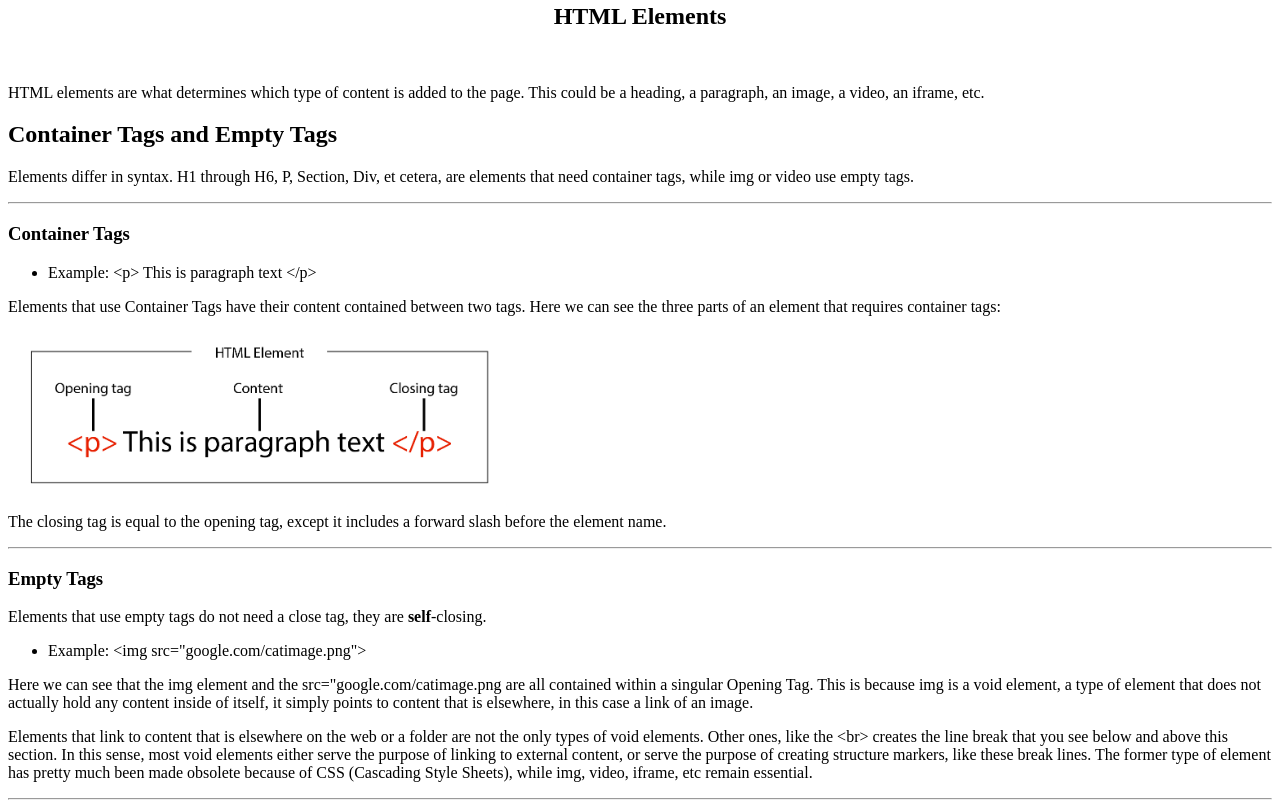
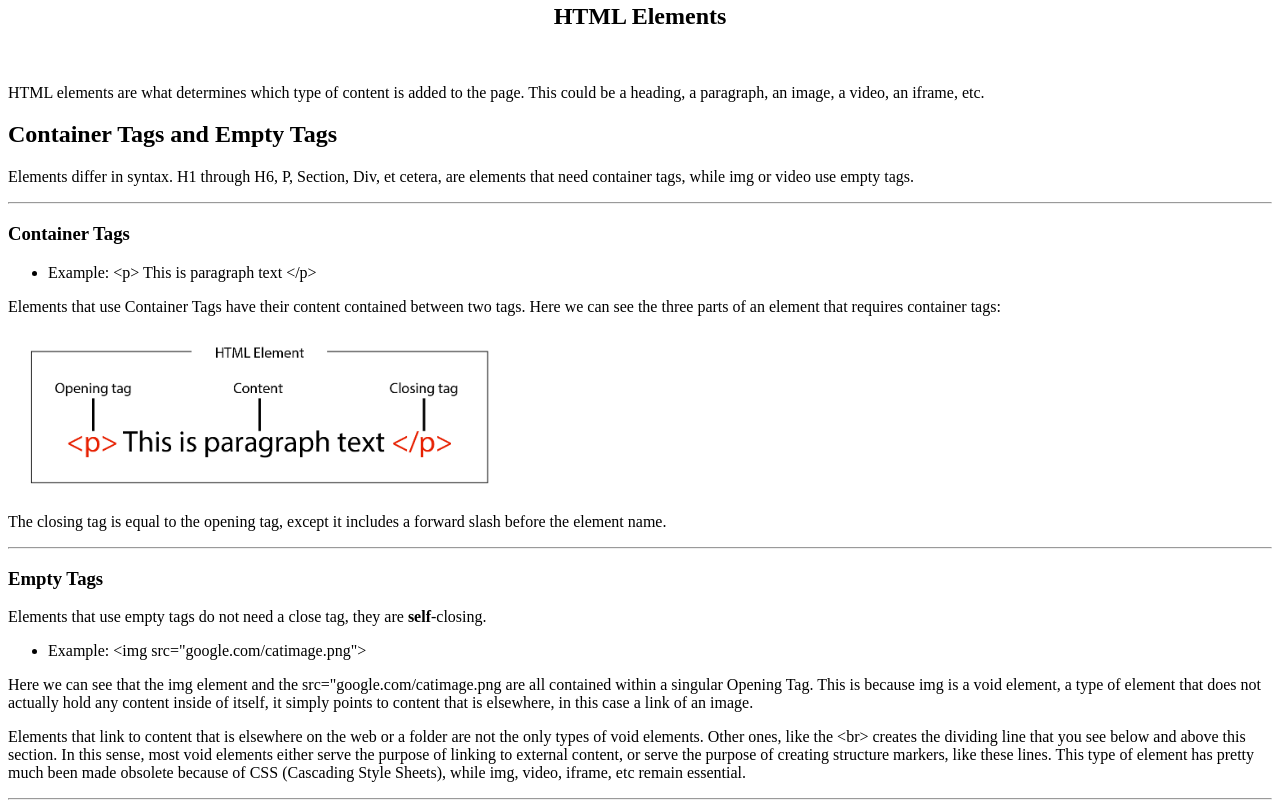
Before and after one commit to MikiMike98/Mike-s-HTML-Wiki, a plain HTML site: page index.html in a window 1280 px wide. Shown: the part 1044-1852 px from the top of the page. Drawn offline with Linux system fonts and the light colour scheme.

Commit message:
clarified terms

```diff
--- a/index.html
+++ b/index.html
@@ -59,7 +59,7 @@
             <li> Example: &lt;img src="google.com/catimage.png"&gt;</li>
         </ul>
         <p>Here we can see that the img element and the src="google.com/catimage.png are all contained within a singular Opening Tag. This is because img is a void element, a type of element that does not actually hold any content inside of itself, it simply points to content that is elsewhere, in this case a link of an image.</p>
-        <p> Elements that link to content that is elsewhere on the web or a folder are not the only types of void elements. Other ones, like the &lt;br&gt; creates the line break that you see below and above this section. In this sense, most void elements either serve the purpose of linking to external content, or serve the purpose of creating structure markers, like these break lines. The former type of element has pretty much been made obsolete because of CSS (Cascading Style Sheets), while img, video, iframe, etc remain essential. </p>
+        <p> Elements that link to content that is elsewhere on the web or a folder are not the only types of void elements. Other ones, like the &lt;br&gt; creates the dividing line that you see below and above this section. In this sense, most void elements either serve the purpose of linking to external content, or serve the purpose of creating structure markers, like these lines. This type of element has pretty much been made obsolete because of CSS (Cascading Style Sheets), while img, video, iframe, etc remain essential. </p>
         <hr>
 
     </section>
```
